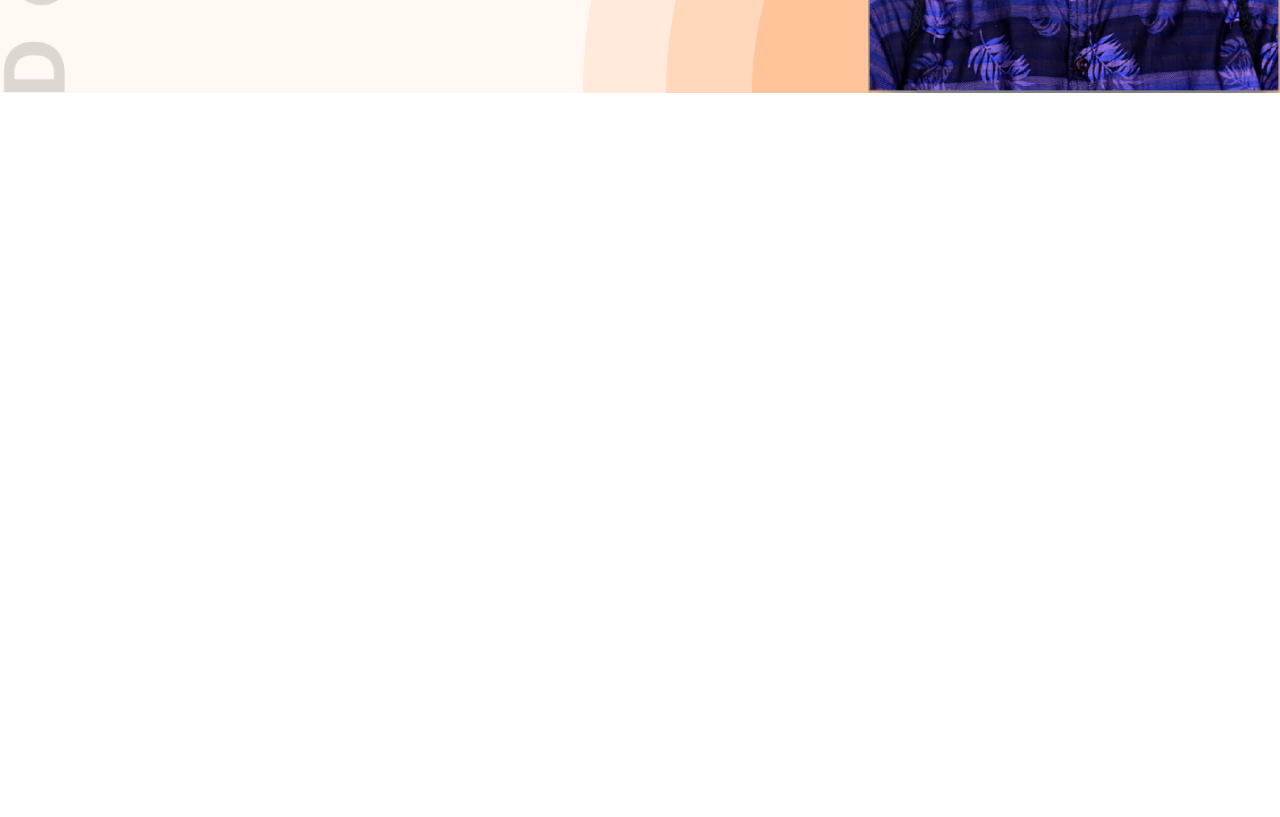
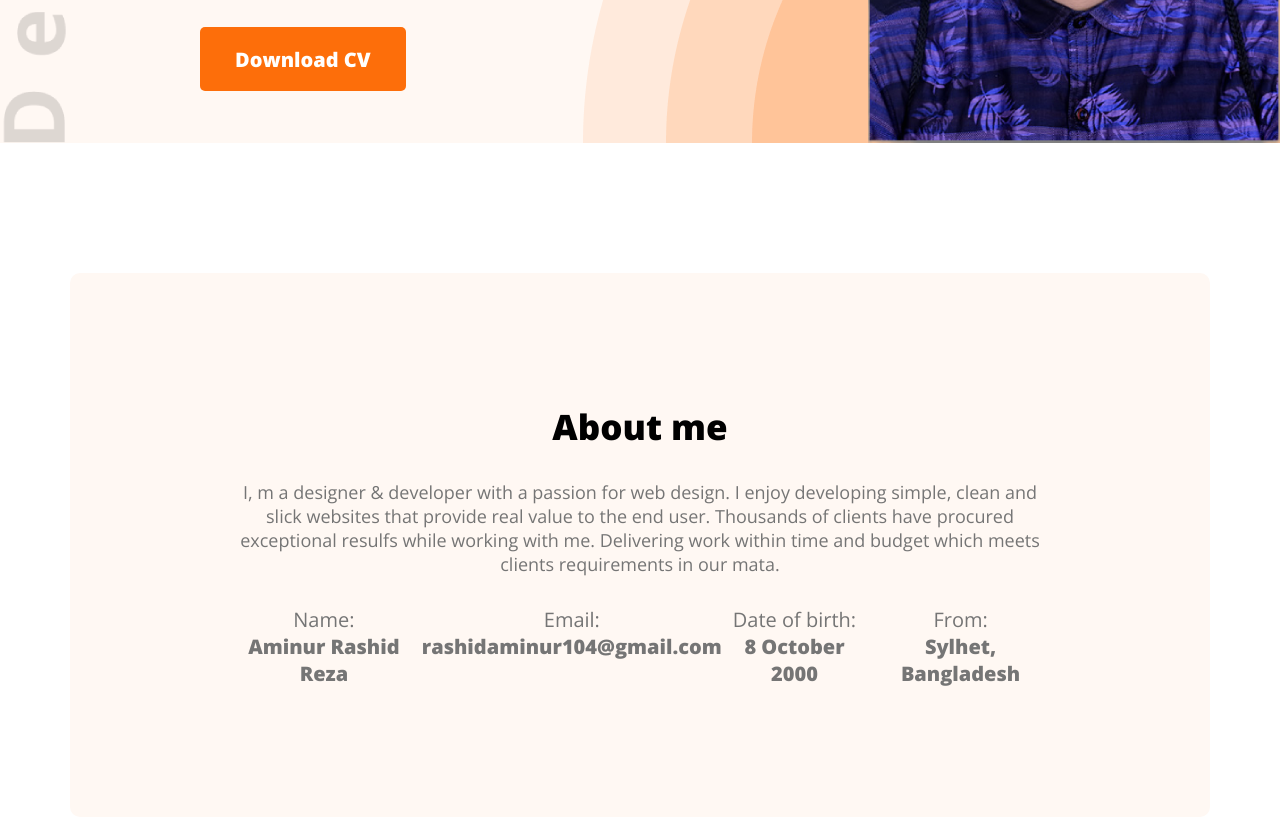
Before and after one commit to reza107-hub/portfolio-project, a plain HTML site: page index.html in a window 1280 px wide. Shown: the part 557-1374 px from the top of the page. Before the commit the page ends 800 px from the top, so only its background shows below. Drawn offline with nearby package versions, Linux system fonts and the light colour scheme.

Commit message:
added about

```diff
--- a/index.html
+++ b/index.html
@@ -33,6 +33,32 @@
     </header>
 
     <main>
+        <section class="about">
+            <h3 class="section-title">
+                About me
+            </h3>
+            <p class="section-description">
+                I, m a designer & developer with a passion for web design. I enjoy developing simple, clean and slick websites that provide real value to the end user. Thousands of clients have procured exceptional resulfs while working with me. Delivering work within time and budget which meets clients requirements in our mata.
+            </p>
+            <div class="about-info-container">
+                <div class="about-info">
+                    <p class="info-title">Name:</p>
+                    <p class="info-description">Aminur Rashid Reza</p>
+                </div>
+                <div class="about-info">
+                    <p class="info-title">Email:</p>
+                    <p class="info-description">rashidaminur104@gmail.com</p>
+                </div>
+                <div class="about-info">
+                    <p class="info-title">Date of birth:</p>
+                    <p class="info-description">8 October 2000</p>
+                </div>
+                <div class="about-info">
+                    <p class="info-title">From:</p>
+                    <p class="info-description">Sylhet, Bangladesh</p>
+                </div>
+            </div>
+        </section>
 
     </main>
 
--- a/style.css
+++ b/style.css
@@ -1,5 +1,6 @@
 * {
     font-family: 'Open Sans';
+    font-style: normal;
     margin: 0;
     padding: 0;
 }
@@ -16,7 +17,7 @@
 nav {
     display: flex;
     justify-content: space-between;
-    margin: 0 200px;
+    margin: 50px 200px;
 }
 
 nav li {
@@ -73,8 +74,56 @@ nav ul {
 .header {
     height: 650px;
     background: #FFF8F3;
-    background-image: url('images/header_bg.png') , url('images/developer.png');
+    background-image: url('images/header_bg.png'), url('images/developer.png');
     background-repeat: no-repeat;
     background-position: bottom right, left;
 
 }
+
+/* main */
+main {
+    max-width: 1140px;
+    margin: 0 auto;
+
+}
+
+/* about section styles */
+
+.about {
+    margin-top: 130px;
+    background: #FFF8F3;
+    border-radius: 10px;
+    padding: 130px 156px;
+    text-align: center;
+}
+
+.section-title {
+
+    margin-bottom: 30px;
+    font-weight: 700;
+    font-size: 35px;
+}
+
+.section-description {
+    color: #757575;
+    font-size: 18px;
+    margin-bottom: 30px;
+}
+
+/* about */
+.about-info-container {
+    display: flex;
+    justify-content: space-around;
+}
+
+.info-title {
+    color: #757575;
+    font-size: 20px;
+    font-weight: 400;
+}
+
+.info-description {
+    font-size: 20px;
+    color: #757575;
+    font-weight: 700;
+}
```
